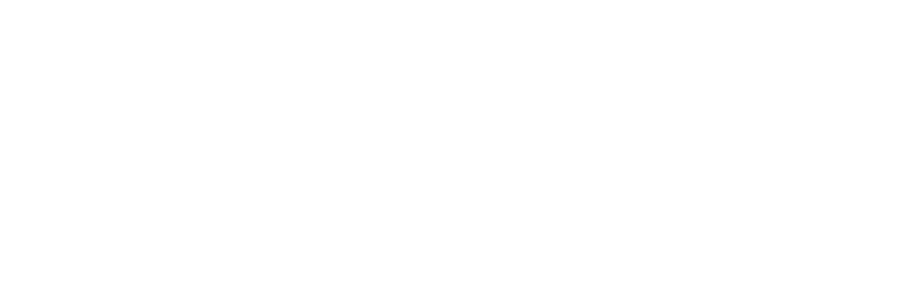
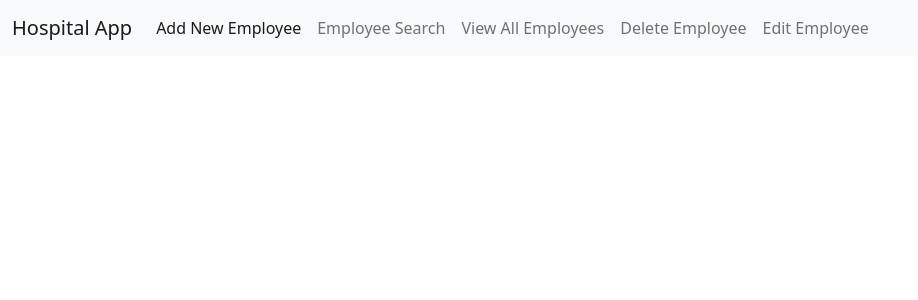
Before and after one commit to amalvprakash/Employee-Angular-App, an Angular app: page /navbar in a window 1280 px wide. Before the commit this address led to /. Shown: the top 300 px of the page, without its empty margins (0-918 px from the left). Built offline with nearby package versions, Linux system fonts and the light colour scheme.

Commit message:
Added navbar

```diff
--- /dev/null
+++ b/src/app/navbar/navbar.component.html
@@ -0,0 +1,27 @@
+<nav class="navbar navbar-expand-lg bg-light">
+    <div class="container-fluid">
+      <a class="navbar-brand" routerLink="/">Hospital App</a>
+      <button class="navbar-toggler" type="button" data-bs-toggle="collapse" data-bs-target="#navbarNav" aria-controls="navbarNav" aria-expanded="false" aria-label="Toggle navigation">
+        <span class="navbar-toggler-icon"></span>
+      </button>
+      <div class="collapse navbar-collapse" id="navbarNav">
+        <ul class="navbar-nav">
+          <li class="nav-item">
+            <a class="nav-link active" aria-current="page" routerLink="/entry">Add New Employee</a>
+          </li>
+          <li class="nav-item">
+            <a class="nav-link" routerLink="/search">Employee Search</a>
+          </li>
+          <li class="nav-item">
+            <a class="nav-link" routerLink="/list">View All Employees</a>
+          </li>
+          <li class="nav-item">
+            <a class="nav-link" routerLink="/delete">Delete Employee</a>
+          </li>
+          <li class="nav-item">
+            <a class="nav-link" routerLink="/delete">Edit Employee</a>
+          </li>
+        </ul>
+      </div>
+    </div>
+  </nav>
```
Also changed, not shown: src/app/app.module.ts (+10 -0 lines), src/app/navbar/navbar.component.ts (added, +10 -0 lines), src/app/navbar/navbar.component.css (added).
